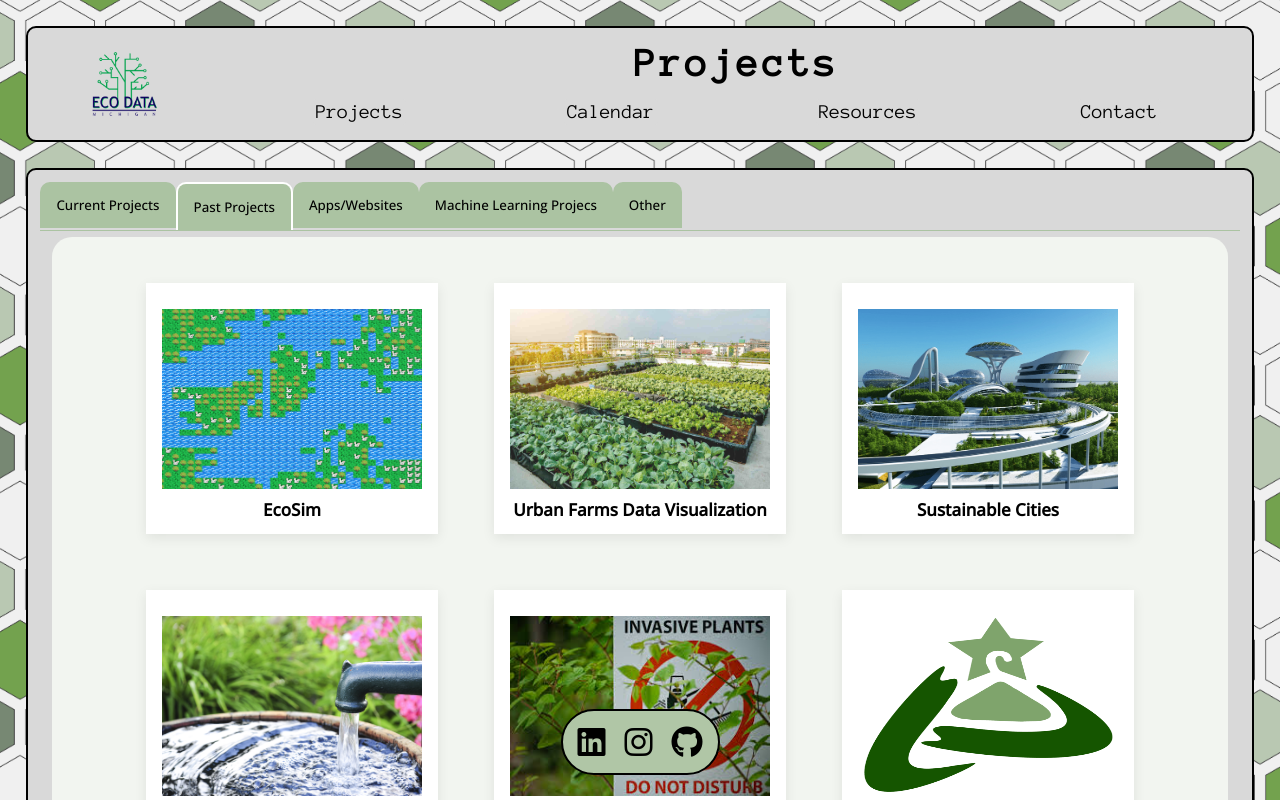
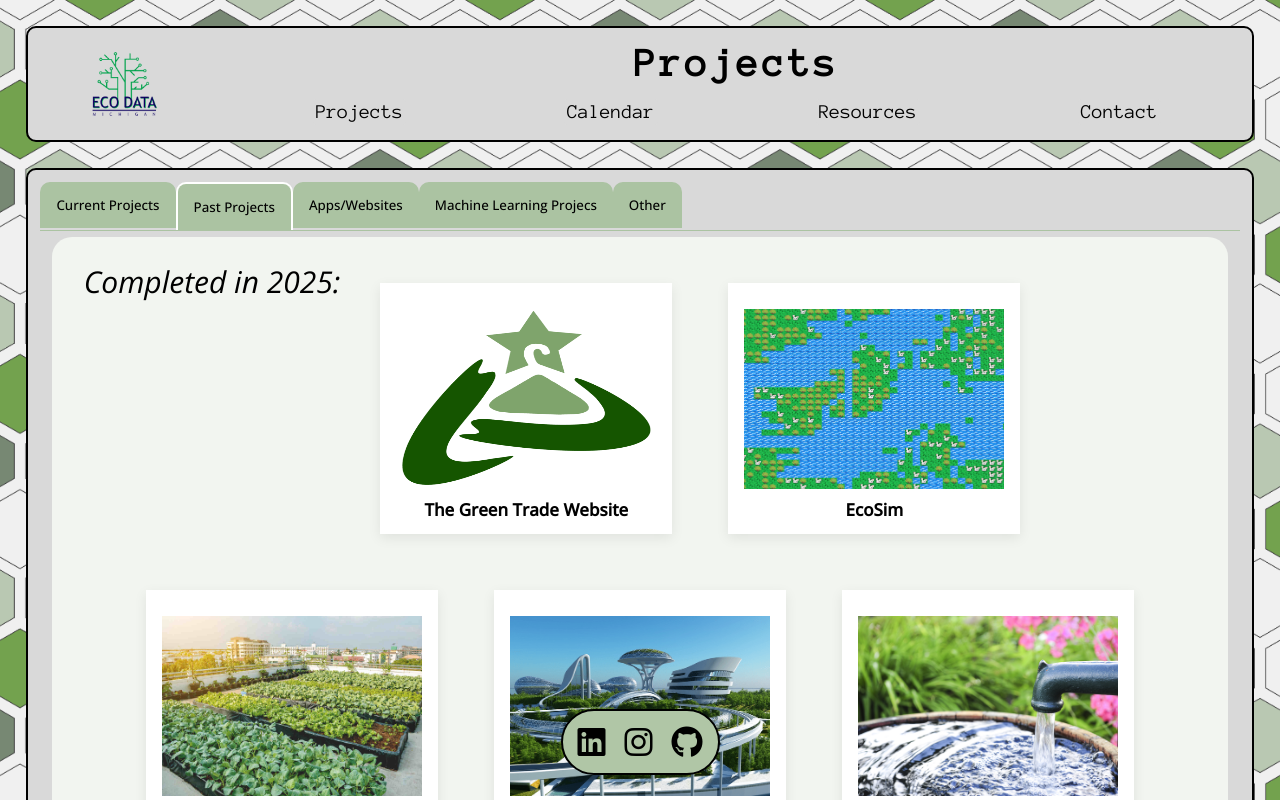
Before and after one commit to UMEcoData/website, a website: page projects.html in a window 1280 px wide. Both pictures are taken after a click on the button "Past Projects". Shown: the top 800 px of the page. Drawn offline with nearby package versions, Linux system fonts and the light colour scheme.

Commit message:
working on adding the years to the past projects page

```diff
--- a/css/style.css
+++ b/css/style.css
@@ -353,11 +353,6 @@ p {
   align-items: center;
 }
 
-/* .comments {
-  display: flex;
-  margin-top: 10px;
-} */
-
 textarea {
   width: 100%;
 }
@@ -509,6 +504,14 @@ input[type="email"] {
 
 .projects ul li a:hover {
   text-decoration: underline;
+}
+
+.project-year {
+  font-family: "Open Sans", sans-serif;
+  font-size: 30px;
+  font-style: italic;
+  text-align: left;
+  margin-left: -160px;
 }
 
 .tab {
--- a/projects.html
+++ b/projects.html
@@ -65,6 +65,14 @@
 <!--PAST PROJECTS-->
       <div id="Past" class="tabcontent">
         <ul>
+        <span class="project-year">Completed in 2025:</span>
+          <li>
+            <a href="projects/SustainableFashion.html">
+            <img class="project_img" src="project_imgs/greenTradeLogo.png" alt="Sustainable Fashion">
+              <span class="project-title">The Green Trade Website</span>
+            </a>
+          </li>
+
           <li>
             <a href="projects/EcoSim.html">
             <img class="project_img" src="project_imgs/ecosim.png" alt="EcoSim">
@@ -99,13 +107,6 @@
             <span class="project-title">Invasive Species Website</span>
             </a>
           </li>
-
-          <li>
-            <a href="projects/SustainableFashion.html">
-            <img class="project_img" src="project_imgs/greenTradeLogo.png" alt="Sustainable Fashion">
-              <span class="project-title">The Green Trade Website</span>
-            </a>
-            </li>
 
           <li>
             <a href="projects/CandidateSite.html">
```
